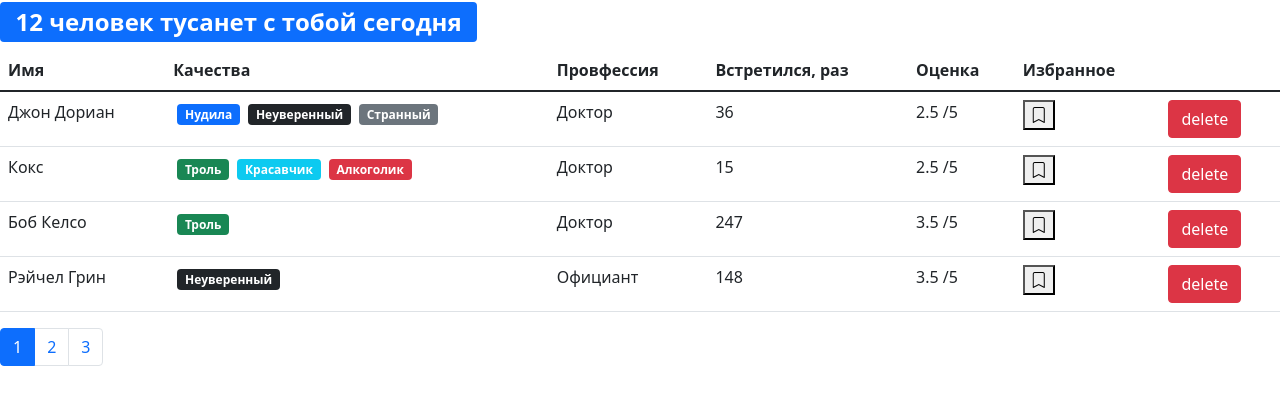
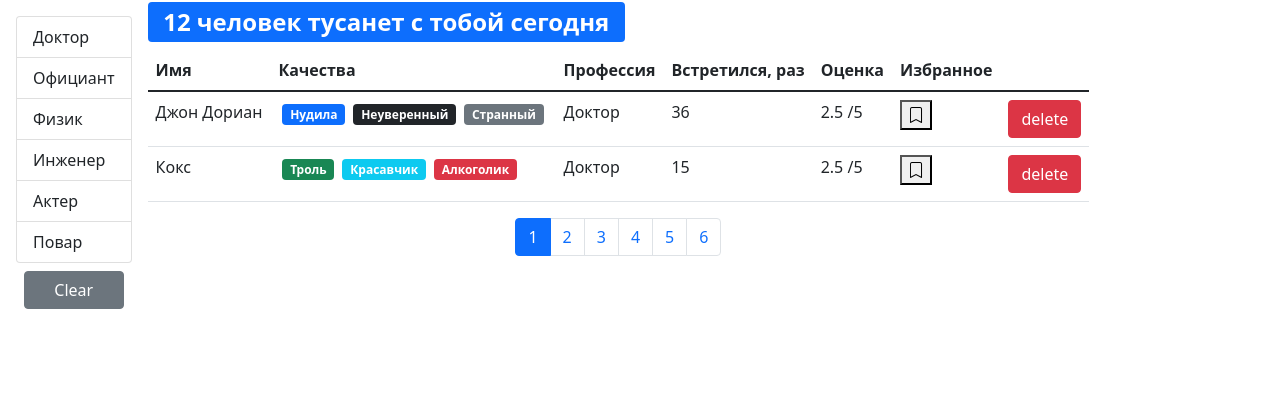
Before and after one commit to dimassspb/fast-company, a React (Create React App) app: page / in a window 1280 px wide. Shown: the top 404 px of the page. Built offline with nearby package versions, Linux system fonts and the light colour scheme.

Commit message:
filtered

```diff
--- a/src/app/App.js
+++ b/src/app/App.js
@@ -1,13 +1,20 @@
-import React, { useState } from 'react';
+import React, { useState, useEffect } from 'react';
 import Users from './components/users';
-import SearchStatus from './components/searchStatus';
 import api from './api';
 
 function App() {
-    const [users, setUsers] = useState(api.users.fetchAll());
+    const [users, setUsers] = useState(api.users.default.fetchAll());
+
     const handleDelete = (userId) => {
         setUsers(users.filter((user) => user._id !== userId));
     };
+
+    useEffect(() => {
+        api.users.default.fetchAll().then((users) => {
+            setUsers(users);
+        });
+    }, []);
+
     const handleToggleBookMark = (id) => {
         setUsers(
             users.filter((user) => {
@@ -21,7 +28,6 @@ function App() {
     };
     return (
         <div>
-            <SearchStatus length={users.length} />
             <Users
                 onDelete={handleDelete}
                 onToggleBookMark={handleToggleBookMark}
--- /dev/null
+++ b/src/app/api/fake.api/professions.api.js
@@ -0,0 +1,26 @@
+export const professionsObject = {
+    doctor: { _id: '67rdca3eeb7f6fgeed471818', name: 'Доктор' },
+    waiter: { _id: '67rdca3eeb7f6fgeed471820', name: 'Официант' },
+    physics: { _id: '67rdca3eeb7f6fgeed471814', name: 'Физик' },
+    engineer: { _id: '67rdca3eeb7f6fgeed471822', name: 'Инженер' },
+    actor: { _id: '67rdca3eeb7f6fgeed471824', name: 'Актер' },
+    cook: { _id: '67rdca3eeb7f6fgeed471829', name: 'Повар' }
+};
+export const professions = [
+    { _id: '67rdca3eeb7f6fgeed471818', name: 'Доктор' },
+    { _id: '67rdca3eeb7f6fgeed471820', name: 'Официант' },
+    { _id: '67rdca3eeb7f6fgeed471814', name: 'Физик' },
+    { _id: '67rdca3eeb7f6fgeed471822', name: 'Инженер' },
+    { _id: '67rdca3eeb7f6fgeed471824', name: 'Актер' },
+    { _id: '67rdca3eeb7f6fgeed471829', name: 'Повар' }
+];
+const fetchAll = () =>
+    new Promise((resolve) => {
+        window.setTimeout(function() {
+            resolve(professions);
+        }, 2000);
+    });
+
+export default {
+    fetchAll
+};
--- a/src/app/api/fake.api/user.api.js
+++ b/src/app/api/fake.api/user.api.js
@@ -1,19 +1,35 @@
-const professions = {
-    doctor: { _id: '67rdca3eeb7f6fgeed471818', name: 'Доктор' },
-    waiter: { _id: '67rdca3eeb7f6fgeed471820', name: 'Официант' },
-    physics: { _id: '67rdca3eeb7f6fgeed471814', name: 'Физик' },
-    engineer: { _id: '67rdca3eeb7f6fgeed471822', name: 'Инженер' },
-    actor: { _id: '67rdca3eeb7f6fgeed471824', name: 'Актер' },
-    cook: { _id: '67rdca3eeb7f6fgeed471829', name: 'Повар' }
-};
+import { professionsObject as professions } from './professions.api';
 const qualities = {
-    tedious: { _id: '67rdca3eeb7f6fgeed471198', name: 'Нудила', color: 'primary' },
-    strange: { _id: '67rdca3eeb7f6fgeed471100', name: 'Странный', color: 'secondary' },
-    buller: { _id: '67rdca3eeb7f6fgeed4711012', name: 'Троль', color: 'success' },
-    alcoholic: { _id: '67rdca3eeb7f6fgeed471101', name: 'Алкоголик', color: 'danger' },
-    handsome: { _id: '67rdca3eeb7f6fgeed471102', name: 'Красавчик', color: 'info' },
-    uncertain: { _id: '67rdca3eeb7f6fgeed471102', name: 'Неуверенный', color: 'dark' }
-
+    tedious: {
+        _id: '67rdca3eeb7f6fgeed471198',
+        name: 'Нудила',
+        color: 'primary'
+    },
+    strange: {
+        _id: '67rdca3eeb7f6fgeed471100',
+        name: 'Странный',
+        color: 'secondary'
+    },
+    buller: {
+        _id: '67rdca3eeb7f6fgeed4711012',
+        name: 'Троль',
+        color: 'success'
+    },
+    alcoholic: {
+        _id: '67rdca3eeb7f6fgeed471101',
+        name: 'Алкоголик',
+        color: 'danger'
+    },
+    handsome: {
+        _id: '67rdca3eeb7f6fgeed471102',
+        name: 'Красавчик',
+        color: 'info'
+    },
+    uncertain: {
+        _id: '67rdca3eeb7f6fgeed471102',
+        name: 'Неуверенный',
+        color: 'dark'
+    }
 };
 
 const users = [
@@ -114,6 +130,14 @@ const users = [
         rate: 5
     }
 ];
-export function fetchAll() {
-    return users;
-}
+
+const fetchAll = () =>
+    new Promise((resolve) => {
+        window.setTimeout(function() {
+            resolve(users);
+        }, 2000);
+    });
+
+export default {
+    fetchAll
+};
--- a/src/app/api/index.js
+++ b/src/app/api/index.js
@@ -1,5 +1,8 @@
 import * as users from './fake.api/user.api';
+import professions from './fake.api/professions.api';
+
 const API = {
-    users
+    users,
+    professions
 };
 export default API;
--- /dev/null
+++ b/src/app/components/groupList.jsx
@@ -0,0 +1,43 @@
+import React from 'react';
+import PropTypes from 'prop-types';
+
+const GroupList = ({
+    items,
+    valueProperty,
+    contentProperty,
+    onItemSelect,
+    selectedItem
+}) => {
+    return (
+        <ul className="list-group">
+            {Object.keys(items).map((item) => (
+                <li
+                    key={items[item][valueProperty]}
+                    className={
+                        'list-group-item' +
+                        (items[item] === selectedItem ? ' active' : '')
+                    }
+                    onClick={() => onItemSelect(items[item])}
+                    role="button"
+                >
+                    {items[item][contentProperty]}
+                </li>
+            ))}
+        </ul>
+    );
+};
+
+GroupList.defaultProps = {
+    valueProperty: '_id',
+    contentProperty: 'name'
+};
+
+GroupList.propTypes = {
+    items: PropTypes.oneOfType([PropTypes.object, PropTypes.array]),
+    valueProperty: PropTypes.string.isRequired,
+    contentProperty: PropTypes.string.isRequired,
+    onItemSelect: PropTypes.func,
+    selectedItem: PropTypes.object
+};
+
+export default GroupList;
--- a/src/app/components/users.jsx
+++ b/src/app/components/users.jsx
@@ -1,26 +1,78 @@
-import React, { useState } from 'react';
+/* eslint-disable multiline-ternary */
+
+import React, { useState, useEffect } from 'react';
 import User from './user';
 import Pagination from './pagination';
 import { paginate } from '../utils/paginate';
 import PropTypes from 'prop-types';
+import GroupList from './groupList';
+import api from '../api';
+import SearchStatus from './searchStatus';
 
 const Users = ({ users: allUsers, ...rest }) => {
-    const count = allUsers.length;
-    const pageSize = 4;
+    const pageSize = 2;
     const [currentPage, setCurrentPage] = useState(1);
+    const [professions, setProfession] = useState(api.professions.fetchAll());
+    const [selectedProf, setSelectedProf] = useState();
+
+    const handleProfessionSelect = (item) => {
+        setSelectedProf(item);
+    };
+
     const handlePageChange = (pageIndex) => {
         setCurrentPage(pageIndex);
     };
-    const users = paginate(allUsers, currentPage, pageSize);
-    return (
-        <>
+
+    useEffect(() => {
+        api.professions.fetchAll().then((data) => setProfession(data));
+    }, []);
+
+    useEffect(() => {
+        setCurrentPage(1);
+    }, [selectedProf]);
+
+    const filteredUsers = selectedProf
+        ? allUsers.filter(
+            (user) =>
+                JSON.stringify(user.profession) ===
+                JSON.stringify(selectedProf)
+        )
+        : allUsers;
+
+    const count = filteredUsers.length;
+
+    const users = paginate(filteredUsers, currentPage, pageSize);
+
+    const clearFilter = () => {
+        setSelectedProf();
+    };
+
+    return allUsers.length > 0 ? (
+        <div className="d-flex">
+            {professions && (
+                <div className="d-flex flex-column flex-shrink-0 p-3">
+                    <GroupList
+                        selectedItem={selectedProf}
+                        items={professions}
+                        onItemSelect={handleProfessionSelect}
+                    />
+                    <button
+                        className="btn btn-secondary m-2 mt-2"
+                        onClick={clearFilter}
+                    >
+                        Clear
+                    </button>
+                </div>
+            )}
+            <div className="d-flex flex-column">
+                <SearchStatus length={count} />
                 {count > 0 && (
                     <table className="table">
                         <thead>
                             <tr>
                                 <th scope="col">Имя</th>
                                 <th scope="col">Качества</th>
-                            <th scope="col">Провфессия</th>
+                                <th scope="col">Профессия</th>
                                 <th scope="col">Встретился, раз</th>
                                 <th scope="col">Оценка</th>
                                 <th scope="col">Избранное</th>
@@ -34,18 +86,21 @@ const Users = ({ users: allUsers, ...rest }) => {
                         </tbody>
                     </table>
                 )}
+                <div className="d-flex justify-content-center">
                     <Pagination
                         itemsCount={count}
                         pageSize={pageSize}
                         currentPage={currentPage}
                         onPageChange={handlePageChange}
                     />
-        </>
+                </div>
+            </div>
+        </div>
+    ) : (
+        ''
     );
 };
 Users.propTypes = {
-    allUsers: PropTypes.array,
-    users: PropTypes.array.isRequired
+    users: PropTypes.oneOfType([PropTypes.object, PropTypes.array])
 };
-
 export default Users;
```
Lines whose indentation alone changed are shown as unchanged.
